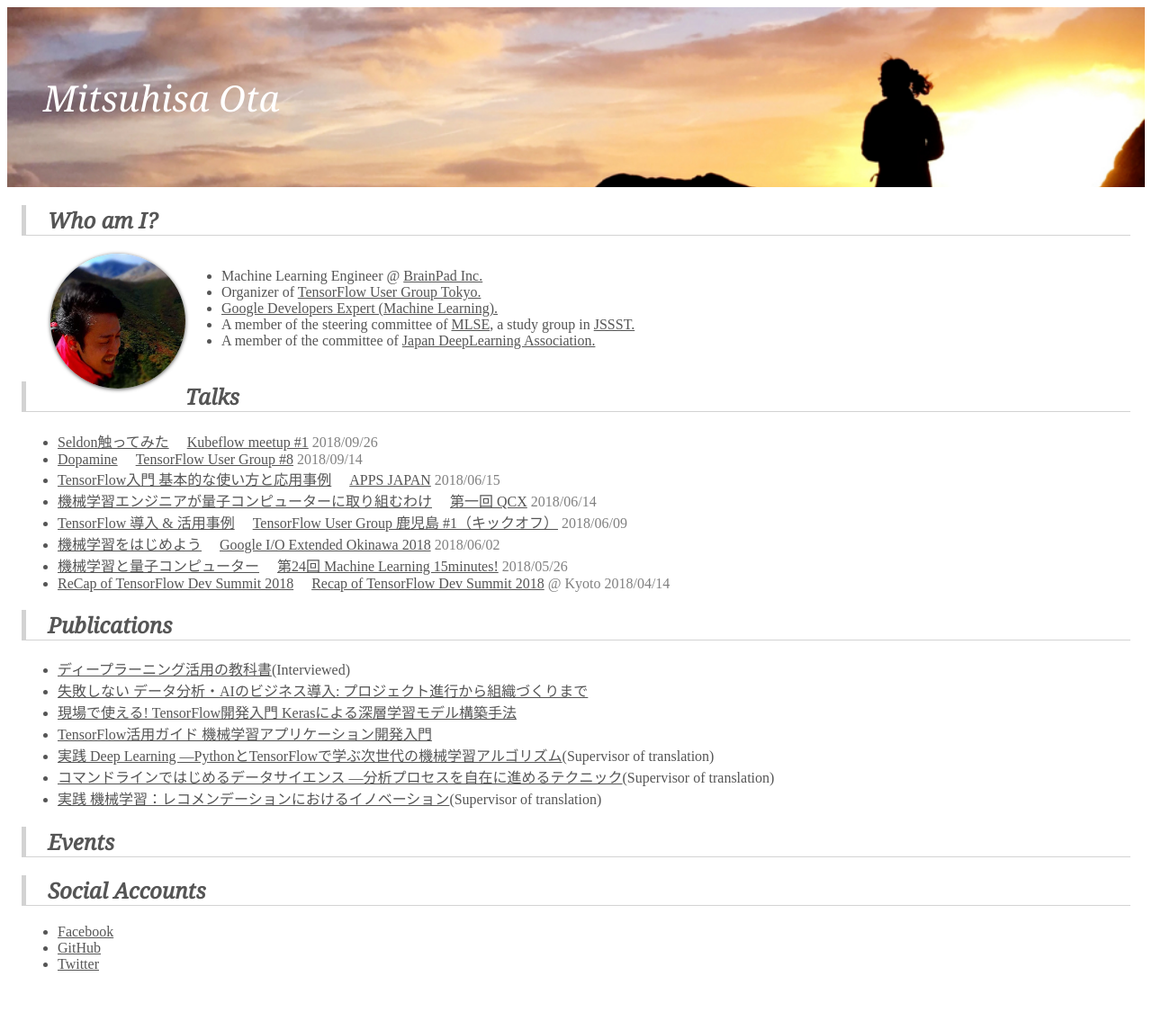
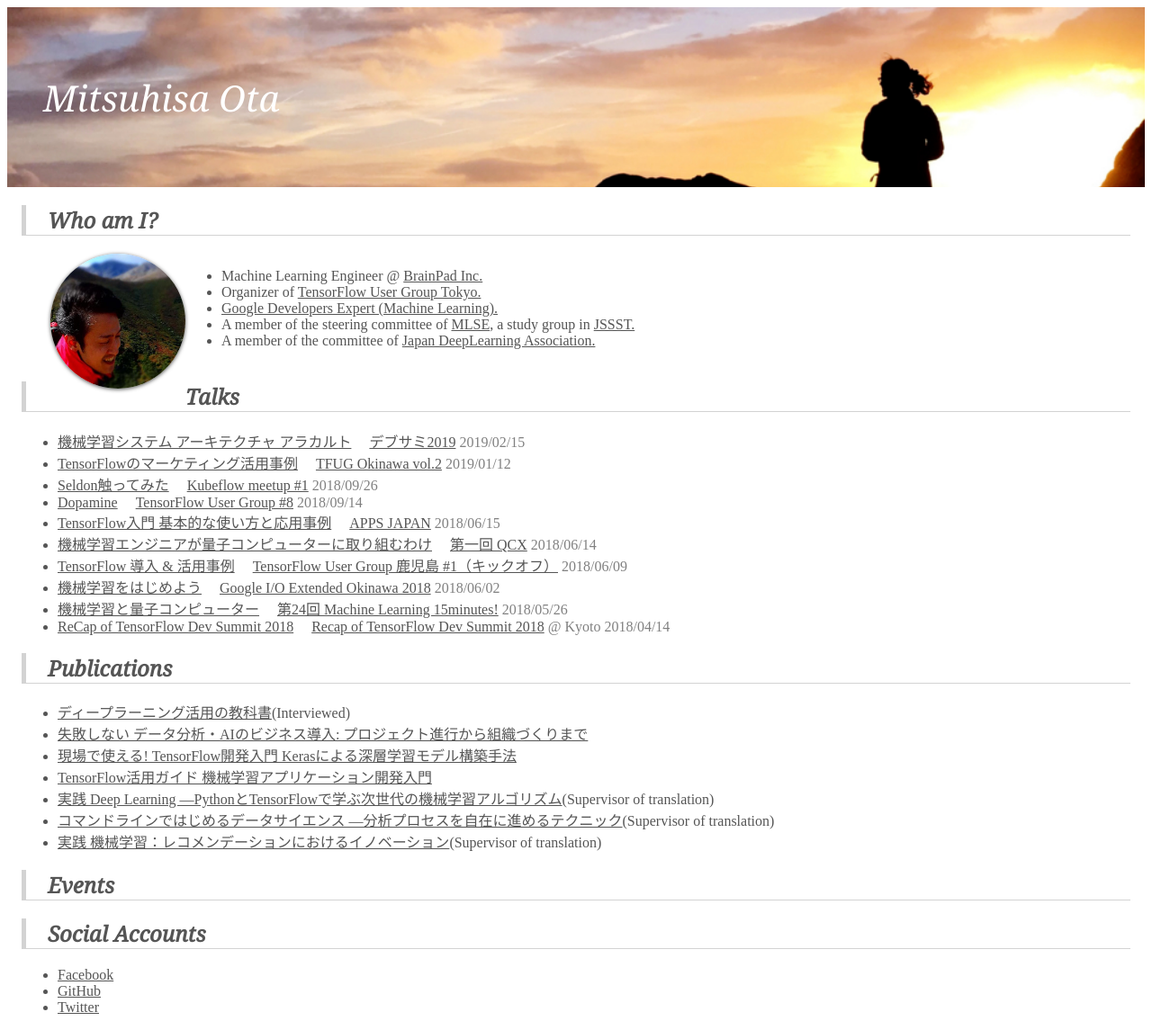
Before and after one commit to ohtaman/ohtaman.github.io, a Jekyll site: the page built from index.md, in a window 1280 px wide. Shown: the whole page at 90% size. Built offline with Jekyll 4.4.1, drawn with Linux system fonts in a browser that asks for light colours; nearby versions of some CDN libraries; before the commit the page ends 1097 px from its top, so only the background shows below that.

Commit message:
Update index.md

```diff
--- a/index.md
+++ b/index.md
@@ -16,6 +16,12 @@ title: Mitsuhisa Ota
 
 ## Talks
 
+- [機械学習システム アーキテクチャ アラカルト](https://www.slideshare.net/BrainPad/ss-131876455)
+  - [デブサミ2019](https://event.shoeisha.jp/devsumi/20190214/)
+  - 2019/02/15
+- [TensorFlowのマーケティング活用事例](https://docs.google.com/presentation/d/e/2PACX-1vStBfkGdgAnJN6y-01e5QxRodOHQE_5CAu2jCkGw1n0S12IPxo_hyJB1VwAxkg_Z3vkA8Kf4VY_ekR1/pub?start=false&loop=false&delayms=3000)
+  - [TFUG Okinawa vol.2](https://tfug-okinawa.connpass.com/event/109390/)
+  - 2019/01/12
 - [Seldon触ってみた](https://docs.google.com/presentation/d/e/2PACX-1vQurY8sa3Tx6kdI0noE_IvhXDX8ukpNAMTL_vA_1lldZTkwygxEYhaMgvLlY5iuNLqW6jDUZ4rMB6jD/pub?start=false&loop=false&delayms=3000)
   - [Kubeflow meetup #1](https://daft.connpass.com/event/100292/)
   - 2018/09/26
```
